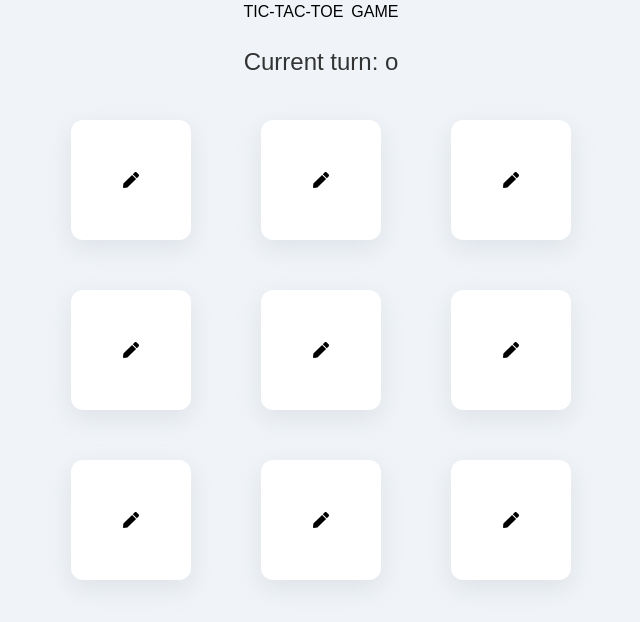
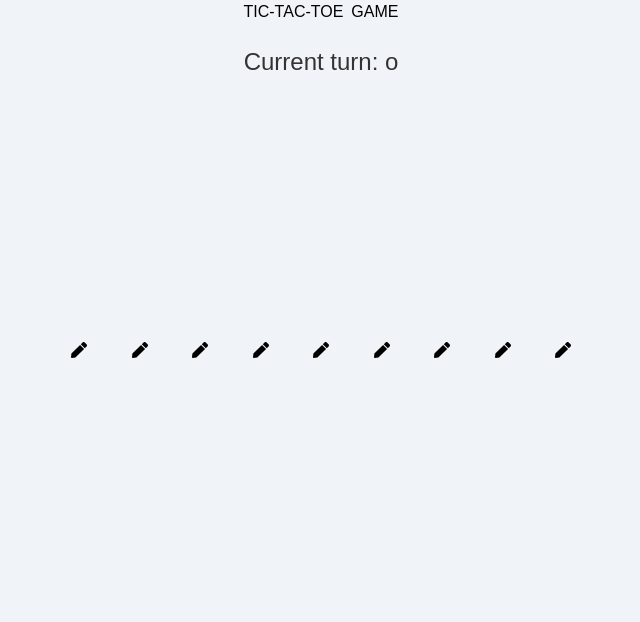
Before and after one commit to golu7059/tic-tac-toe, a React (Vite) app: page / in a window 1280 px wide. Shown: the top 622 px of the page, without its empty margins (319-959 px from the left). Built offline with nearby package versions, Linux system fonts and the light colour scheme.

Commit message:
card component done

```diff
--- a/src/components/Card/Card.css
+++ /dev/null
@@ -1,25 +0,0 @@
-.card {
-  padding: 1rem;
-  display: flex;
-  justify-content: center;
-  align-items: center;
-  width: 120px;
-  height: 120px;
-  border-radius: 10%;
-  background-color: var(--card-bg-color);
-  box-shadow: rgba(149, 157, 165, 0.2) 0px 8px 24px;
-  cursor: pointer;
-  transition: transform 0.3s, background-color 0.3s, box-shadow 0.3s;
-}
-
-.card:hover {
-  background-color: var(--primary-color);
-  transform: scale(1.05);
-  box-shadow: rgba(0, 0, 0, 0.2) 0px 10px 20px;
-}
-
-.card.filled {
-  cursor: not-allowed;
-  opacity: 0.6;
-  pointer-events: none;
-}
--- a/src/components/Card/Card.jsx
+++ b/src/components/Card/Card.jsx
@@ -1,16 +1,22 @@
 import Icon from '../Icon/icon';
-import './Card.css';
 
 function Card({ gameEnd, player, onPlay, index }) {
   let icon = <Icon />;
   if (player === "x") {
-    icon = <Icon name="cross" />;
+    icon = <Icon name="cross" className="text-red-500" />;
   } else if (player === "o") {
-    icon = <Icon name="circle" />;
+    icon = <Icon name="circle" className="text-green-500" />;
   }
 
   return (
-    <div className={`card ${player ? 'filled' : ''}`} onClick={() => !gameEnd && player === "" && onPlay(index)}>
+    <div
+      className={`card flex items-center justify-center rounded-lg shadow-md transition-all duration-300 transform ${
+        player ? 'filled cursor-not-allowed opacity-80' : 'hover:shadow-xl hover:scale-105 cursor-pointer'
+      } w-20 h-20 sm:w-24 sm:h-24 md:w-28 md:h-28 ${
+        player === 'o' ? 'bg-red-200' : player === 'x' ? 'bg-green-200' : 'bg-white'
+      }`}
+      onClick={() => !gameEnd && player === "" && onPlay(index)}
+    >
       {icon}
     </div>
   );
```
